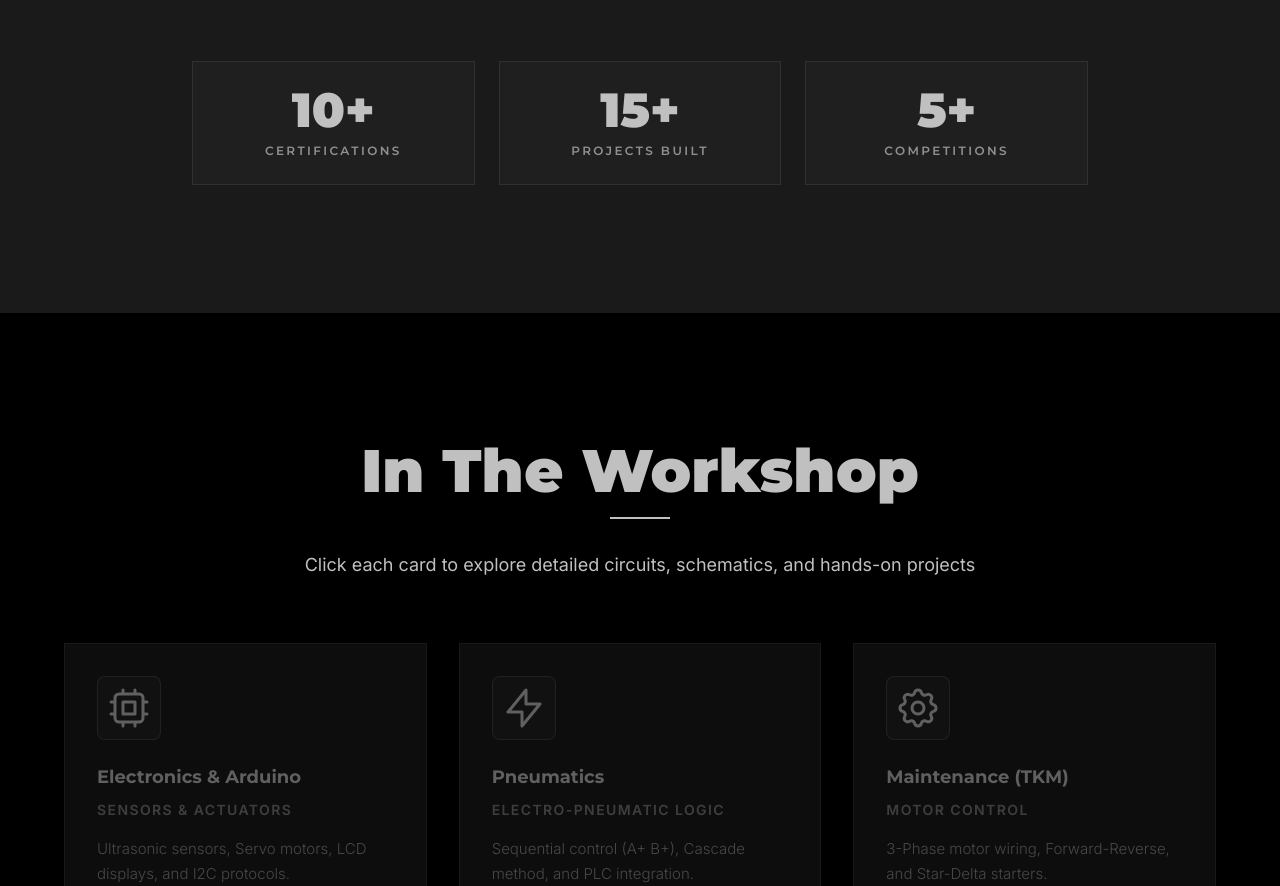
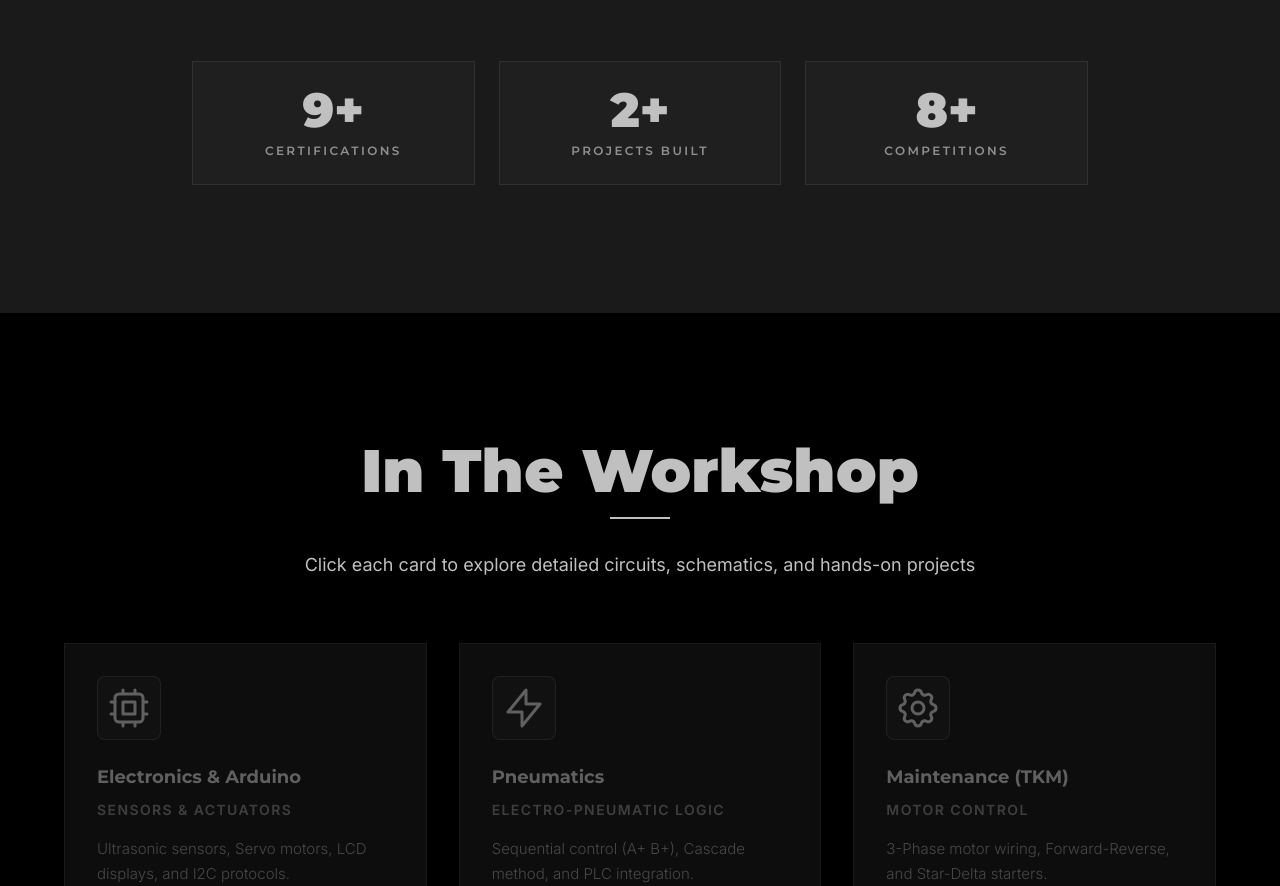
Before and after one commit to zavier961/Portofolio, a plain HTML site: page index.html in a window 1280 px wide. Shown: the part 1231-2117 px from the top of the page. Drawn offline with nearby package versions, Linux system fonts and the light colour scheme.

Commit message:
Update index.html

```diff
--- a/index.html
+++ b/index.html
@@ -144,15 +144,15 @@
 
                 <div class="grid grid-cols-1 md:grid-cols-3 gap-6 mt-16">
                     <div class="stat-card">
-                        <div class="stat-number">10+</div>
+                        <div class="stat-number">9+</div>
                         <div class="stat-label">Certifications</div>
                     </div>
                     <div class="stat-card">
-                        <div class="stat-number">15+</div>
+                        <div class="stat-number">2+</div>
                         <div class="stat-label">Projects Built</div>
                     </div>
                     <div class="stat-card">
-                        <div class="stat-number">5+</div>
+                        <div class="stat-number">8+</div>
                         <div class="stat-label">Competitions</div>
                     </div>
                 </div>
```
